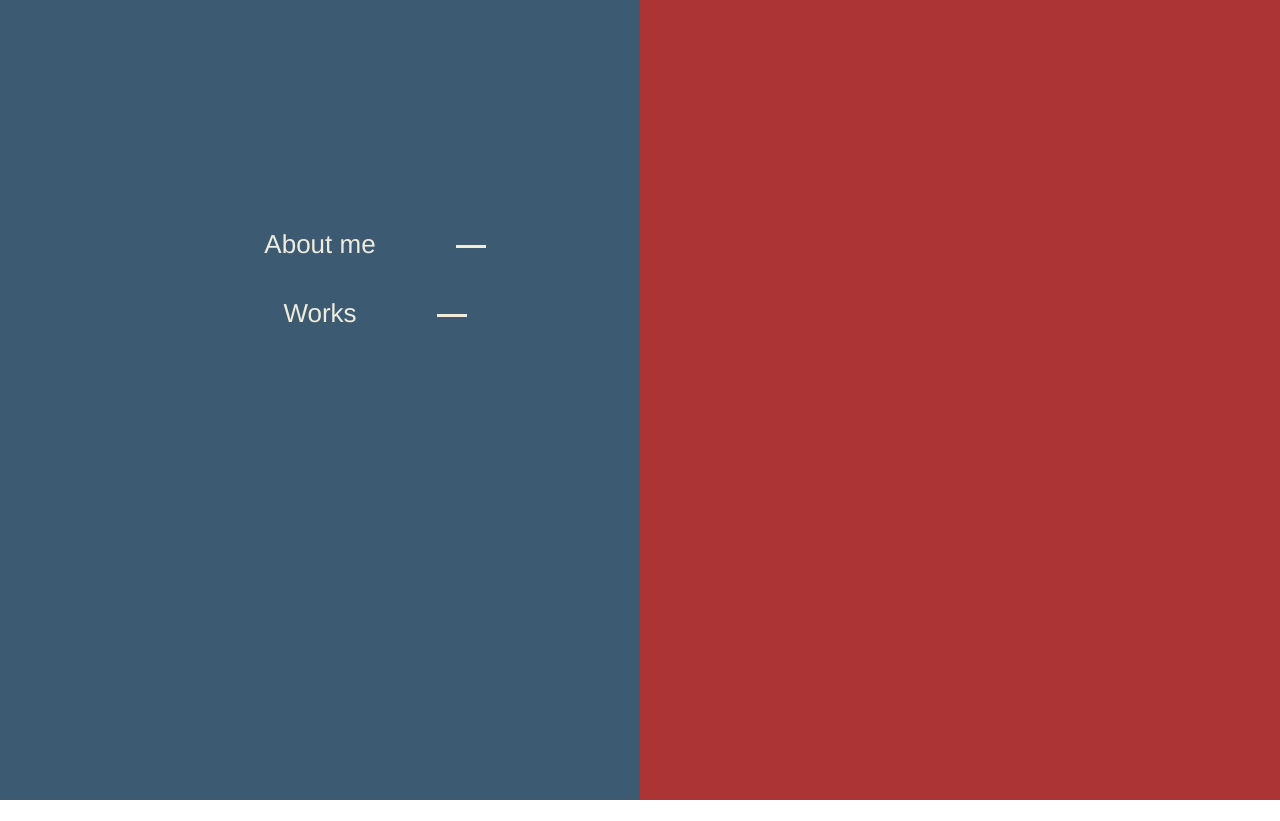
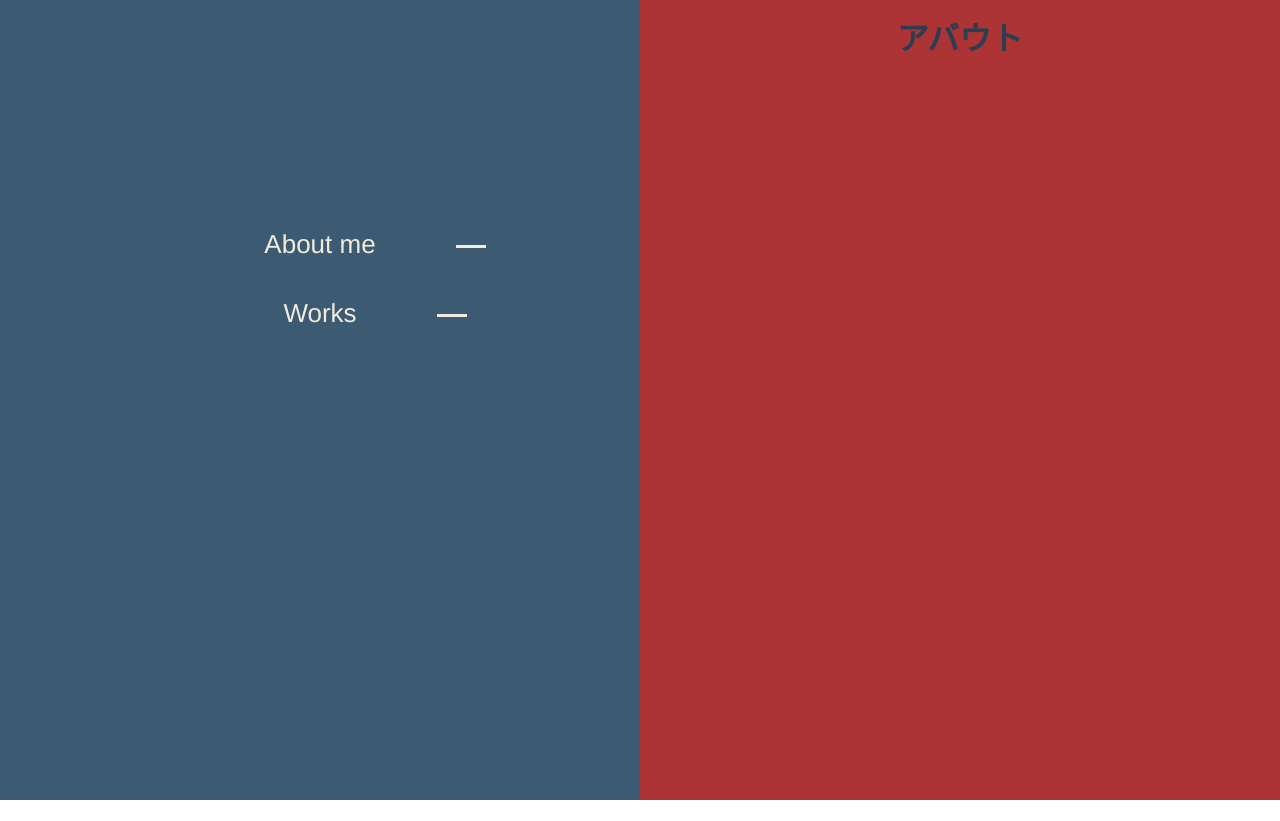
Before and after one commit to cat214/portfolio, a Vue app: page /#/about in a window 1280 px wide. Shown: the top 821 px of the page. Before the commit the page ends 800 px from the top, so only its background shows below. Built offline with nearby package versions, Linux system fonts and the light colour scheme.

Commit message:
spa　ルーティング処理追加

```diff
--- /dev/null
+++ b/src/components/About.vue
@@ -0,0 +1,6 @@
+<template>
+    <h1>アバウト</h1>
+</template>
+
+<style>
+</style>
--- /dev/null
+++ b/src/components/Works.vue
@@ -0,0 +1,7 @@
+<template>
+    <h1>ワークス</h1>
+</template>
+
+<style>
+
+</style>
--- a/src/router/index.js
+++ b/src/router/index.js
@@ -1,19 +1,21 @@
 import Vue from 'vue'
 import Router from 'vue-router'
+import About from '@/components/About.vue'
+import Works from '@/components/Works.vue'
 
 Vue.use(Router)
 
 export default new Router({
   routes: [
-    // {
-    //   path: '/hello',
-    //   name: 'Hello',
-    //   component: Hello
-    // },
-    // {
-    //   path: '/world',
-    //   name: 'World',
-    //   component: World
-    // }
+    {
+      path: '/about',
+      name: 'About',
+      component: About
+    },
+    {
+      path: '/works',
+      name: 'Works',
+      component: Works
+    }
   ]
 })
```
